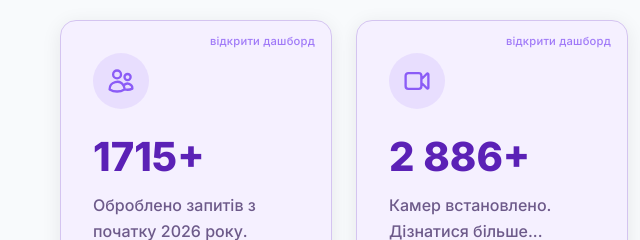
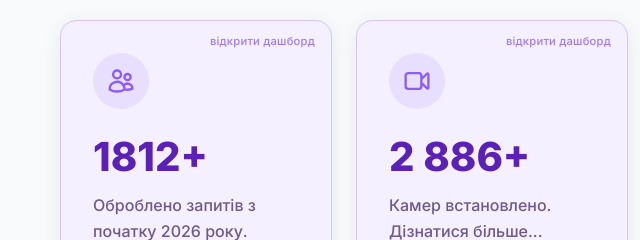
Before and after one commit to inforada/safecity, a plain HTML site: page index.html in a window 1280 px wide. Shown: the part 820-1060 px from the top of the page, 0-640 px from the left. Drawn offline with Linux system fonts and the light colour scheme.

Commit message:
Update index.html

```diff
--- a/index.html
+++ b/index.html
@@ -664,7 +664,7 @@
                             <path stroke-linecap="round" stroke-linejoin="round" d="M15 19.128a9.38 9.38 0 002.625.372 9.337 9.337 0 004.121-.952 4.125 4.125 0 00-7.533-2.493M15 19.128v-.003c0-1.113-.285-2.16-.786-3.07M15 19.128v.106A12.318 12.318 0 018.624 21c-2.331 0-4.512-.645-6.374-1.766l-.001-.109a6.375 6.375 0 0111.964-3.07M12 6.375a3.375 3.375 0 11-6.75 0 3.375 3.375 0 016.75 0zm8.25 2.25a2.625 2.625 0 11-5.25 0 2.625 2.625 0 015.25 0z" />
                         </svg>
                     </div>
-                    <div class="stat-value" id="stat-requests">1715+</div>
+                    <div class="stat-value" id="stat-requests">1812+</div>
                     <div class="stat-label">Оброблено запитів з початку 2026 року. Дізнатися більше...</div>
                 </a>
 
```
